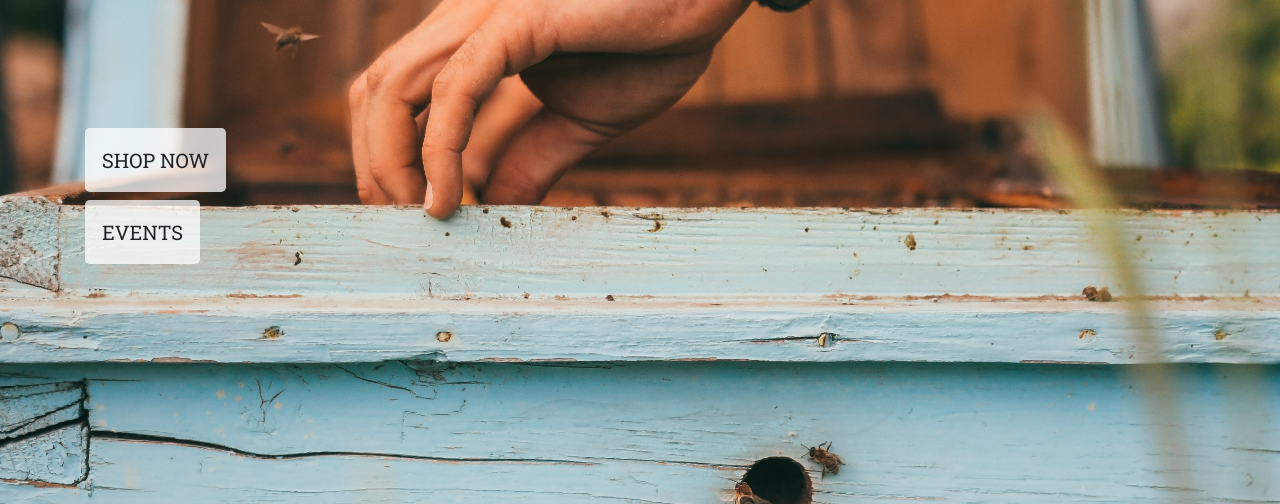
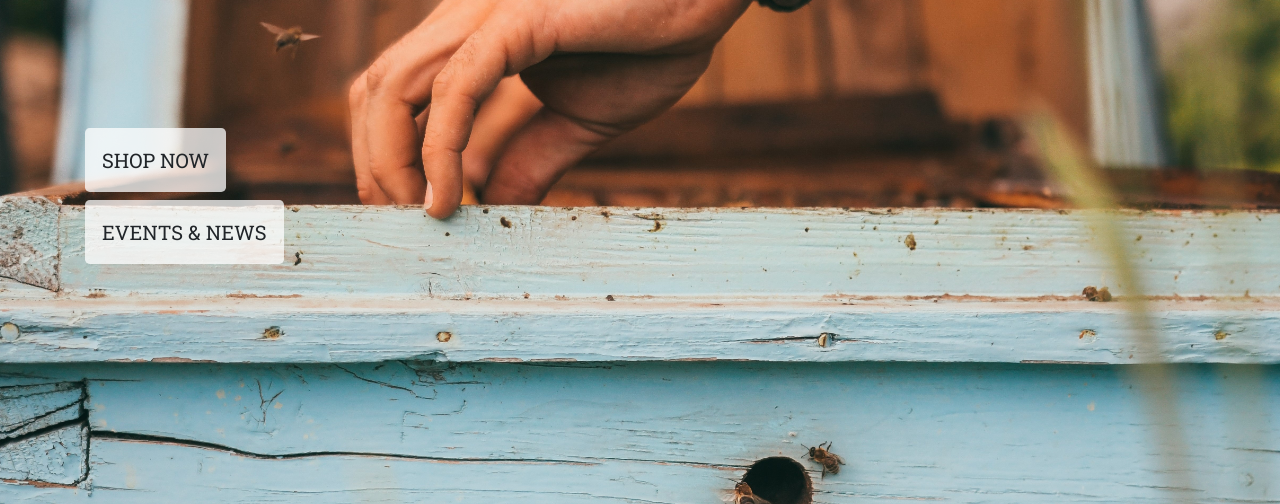
Before and after one commit to xz3t/milestone-4, a Django app: page / in a window 1280 px wide. Shown: the part 224-728 px from the top of the page. Run offline with Django 3.2, Linux system fonts and the light colour scheme; parts of the project's set-up code (start-up, migrations or seed data) failed here and were passed over; some libraries are stand-ins or nearby versions.

Commit message:
Updated links for events

```diff
--- a/home/templates/home/index.html
+++ b/home/templates/home/index.html
@@ -16,10 +16,10 @@
             <div class="col-7 col-md-6 my-auto">
                 <div class="my-5">
                     <h4>
-                        <a href="{% url 'products' %}" class="shop-button btn btn-lg text-uppercase py-3">Shop Now</a>
+                        <a href="{% url 'products' %}" class="shop-button btn btn-lg text-uppercase py-3">{% trans "Shop Now" %}</a>
                     </h4>
                     <h4>
-                        <a href="" class="event-button btn btn-lg text-uppercase py-3">Events</a>
+                        <a href="{% url 'events' %}" class="event-button btn btn-lg text-uppercase py-3">{% trans "Events & News" %}</a>
                     </h4>
                 </div>
             </div>
```
